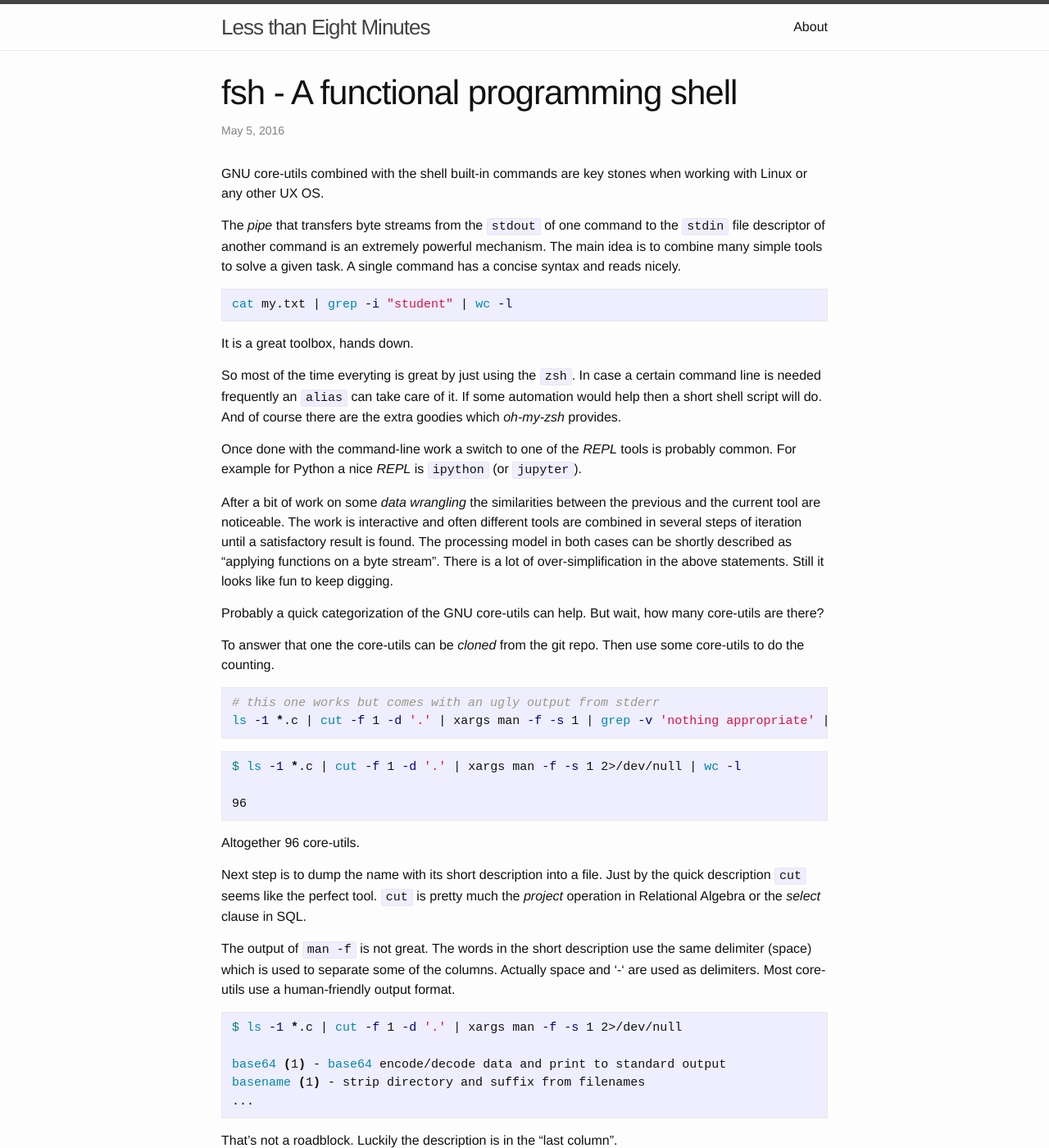
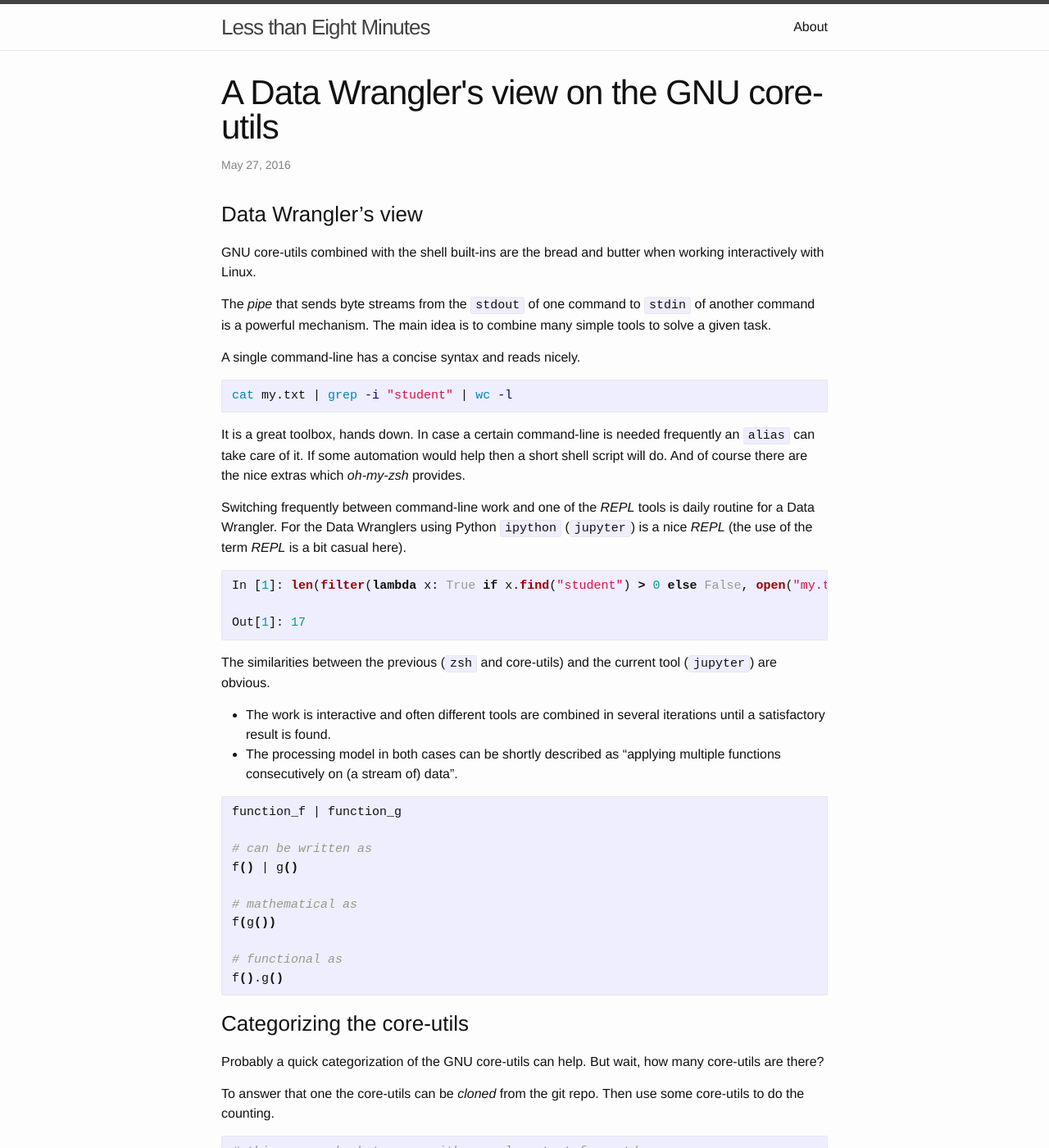
Before and after one commit to RawIron/jekyll-rawiron.github.io, a Jekyll site: the page built from _posts/2016-05-05-fsh-a-functional-programming-shell.markdown, in a window 1280 px wide and 1400 px high. Shown: the whole window at 82% size. Built offline with Jekyll 4.4.1, drawn with Linux system fonts in a browser that asks for light colours.

Commit message:
better intro

````diff
--- a/_posts/2016-05-05-fsh-a-functional-programming-shell.markdown
+++ b/_posts/2016-05-05-fsh-a-functional-programming-shell.markdown
@@ -1,36 +1,57 @@
 ---
 layout: post
-title:  "fsh - A functional programming shell"
-date:   2016-05-05 13:12:03 +0200
+title:  "A Data Wrangler's view on the GNU core-utils"
+date:   2016-05-27 13:12:03 +0200
 categories: os linux zsh
 ---
 
-GNU core-utils combined with the shell built-in commands are key stones when working with Linux or any other UX OS.
 
-The *pipe* that transfers byte streams from the `stdout` of one command to the `stdin` file descriptor of another command is an extremely powerful mechanism.
+### Data Wrangler's view
+
+GNU core-utils combined with the shell built-ins are the bread and butter when working interactively with Linux.
+
+The *pipe* that sends byte streams from the `stdout` of one command to `stdin` of another command is a powerful mechanism.
 The main idea is to combine many simple tools to solve a given task.
-A single command has a concise syntax and reads nicely.
+
+A single command-line has a concise syntax and reads nicely.
 
 ```bash
 cat my.txt | grep -i "student" | wc -l
 ```
 
 It is a great toolbox, hands down.
+In case a certain command-line is needed frequently an `alias` can take care of it.
+If some automation would help then a short shell script will do.
+And of course there are the nice extras which *oh-my-zsh* provides.
 
-So most of the time everyting is great by just using the `zsh`.
-In case a certain command line is needed frequently an `alias` can take care of it.
-If some automation would help then a short shell script will do.
-And of course there are the extra goodies which *oh-my-zsh* provides.
+Switching frequently between command-line work and one of the *REPL* tools is daily routine for a Data Wrangler.
+For the Data Wranglers using Python `ipython` (`jupyter`) is a nice *REPL* (the use of the term *REPL* is a bit casual here).
 
-Once done with the command-line work a switch to one of the *REPL* tools is probably common.
-For example for Python a nice *REPL* is `ipython` (or `jupyter`).
+```python
+In [1]: len(filter(lambda x: True if x.find("student") > 0 else False, open("my.txt").readlines()))
 
-After a bit of work on some *data wrangling* the similarities between the previous and the current tool are noticeable.
-The work is interactive and often different tools are combined in several steps of iteration until a satisfactory result is found.
-The processing model in both cases can be shortly described as "applying functions on a byte stream".
-There is a lot of over-simplification in the above statements.
-Still it looks like fun to keep digging.
+Out[1]: 17
+```
 
+The similarities between the previous (`zsh` and core-utils) and the current tool (`jupyter`) are obvious.
+* The work is interactive and often different tools are combined in several iterations until a satisfactory result is found.
+* The processing model in both cases can be shortly described as "applying multiple functions consecutively on (a stream of) data".
+
+```bash
+function_f | function_g
+
+# can be written as
+f() | g()
+
+# mathematical as
+f(g())
+
+# functional as
+f().g()
+```
+
+
+### Categorizing the core-utils
 
 Probably a quick categorization of the GNU core-utils can help.
 But wait, how many core-utils are there?
@@ -105,6 +126,8 @@ The definitions of the node types:
 * step - reads input and writes output
 
 
+###
+
 * output of commands is space-, tab- or comma-separated format
 * filters, aggregates are nicely done with lambda functions and functional programming
 * the __|__ of the shell is the __.__ of a functional language
````
